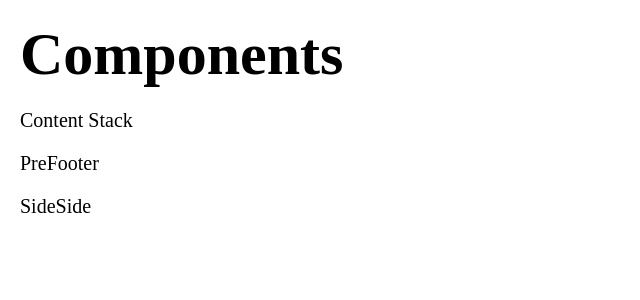
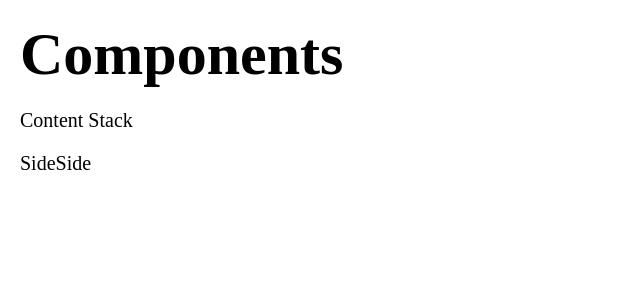
Before and after one commit to ErickRoo/pxpl, a Next.js app: page /components in a window 1280 px wide. Shown: the top 300 px of the page, without its empty margins (0-640 px from the left). Built offline with nearby package versions, Linux system fonts and the light colour scheme.

Commit message:
fix: set only side side url

```diff
--- a/components/blocks/component_catalogue/component_catalogue.tsx
+++ b/components/blocks/component_catalogue/component_catalogue.tsx
@@ -12,9 +12,6 @@ const ComponentCatalogueBlock: FunctionComponent<{ block: ComponentCatalogueInte
       <Link href="/components/ContentStack">
         <p style={{ fontSize: 20, marginBottom: 20 }}>Content Stack</p>
       </Link>
-      <Link href="/components/PreFooter">
-        <p style={{ fontSize: 20, marginBottom: 20 }}>PreFooter</p>
-      </Link>
       <Link href="/components/SideSide">
         <p style={{ fontSize: 20, marginBottom: 20 }}>SideSide</p>
       </Link>
```
